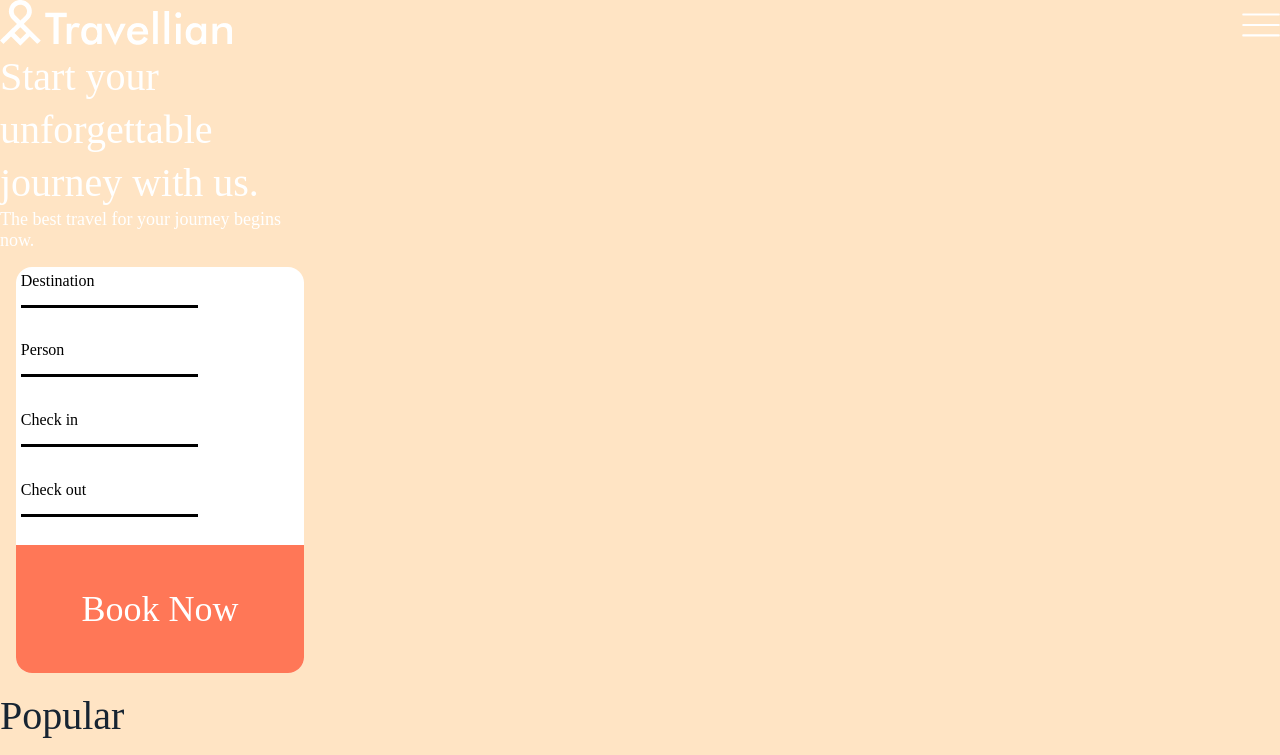
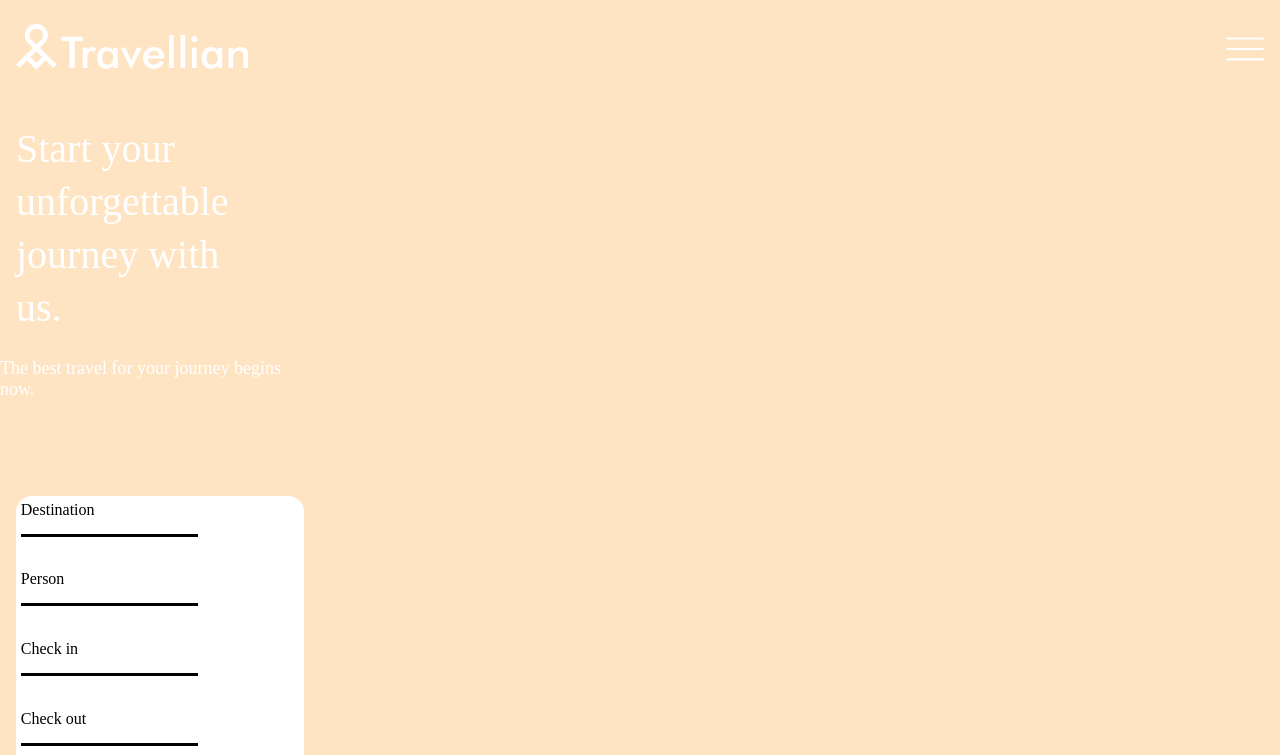
Before and after one commit to jbokyes/202301-W1CH5-Joaquin-Fernando, a website: page index.html in a window 1280 px wide. Shown: the top 755 px of the page. Drawn offline with Linux system fonts and the light colour scheme.

Commit message:
fixed header structure with simple width

```diff
--- a/sass/style.scss
+++ b/sass/style.scss
@@ -11,6 +11,7 @@ body {
 .navbar {
   display: flex;
   justify-content: space-between;
+  padding: 1.5rem 1rem;
   .navbar__list {
     display: none;
   }
@@ -20,37 +21,34 @@ body {
 }
 
 .big-title {
+  display: flex;
+  flex-direction: column;
+  justify-content: center;
+  align-items: flex-start;
+  width: 288px;
   .big-title__title {
-    width: 288px;
-    height: 159px;
+    padding: 1.5rem 1rem;
     font-family: "Playfair Display";
     font-style: normal;
     font-weight: 400;
     font-size: 40px;
     line-height: 53px;
     color: #ffffff;
-    flex: none;
-    order: 0;
-    align-self: stretch;
-    flex-grow: 0;
+    position: relative;
+    display: inline-block;
   }
   .big-title__subtitle {
-    width: 288px;
-    height: 42px;
     font-family: "Rubik";
     font-style: normal;
     font-weight: 400;
     font-size: 18px;
     line-height: 21px;
     color: #ffffff;
-    flex: none;
-    order: 1;
-    align-self: stretch;
-    flex-grow: 0;
   }
 }
 .outer-form {
   padding: 1rem;
+  margin-top: 5rem;
 }
 .form {
   display: flex;
@@ -529,6 +527,7 @@ body {
   flex-direction: column;
   gap: 1rem;
   margin-left: 30px;
+  background-color: #f5f6f7;
 }
 .travelers-container1 {
   display: none;
```
Also changed, not shown: css/style.css, 1 other file.
